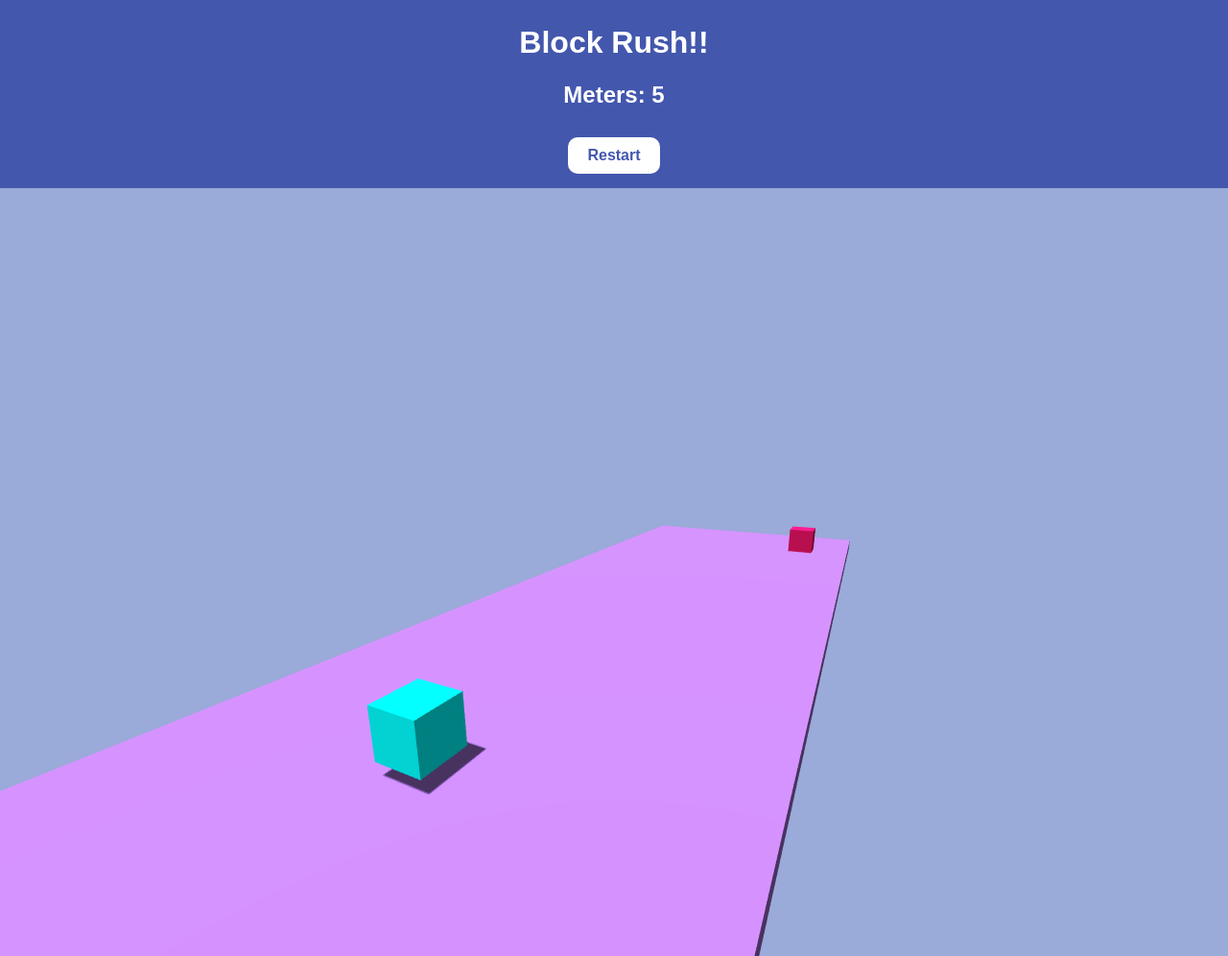
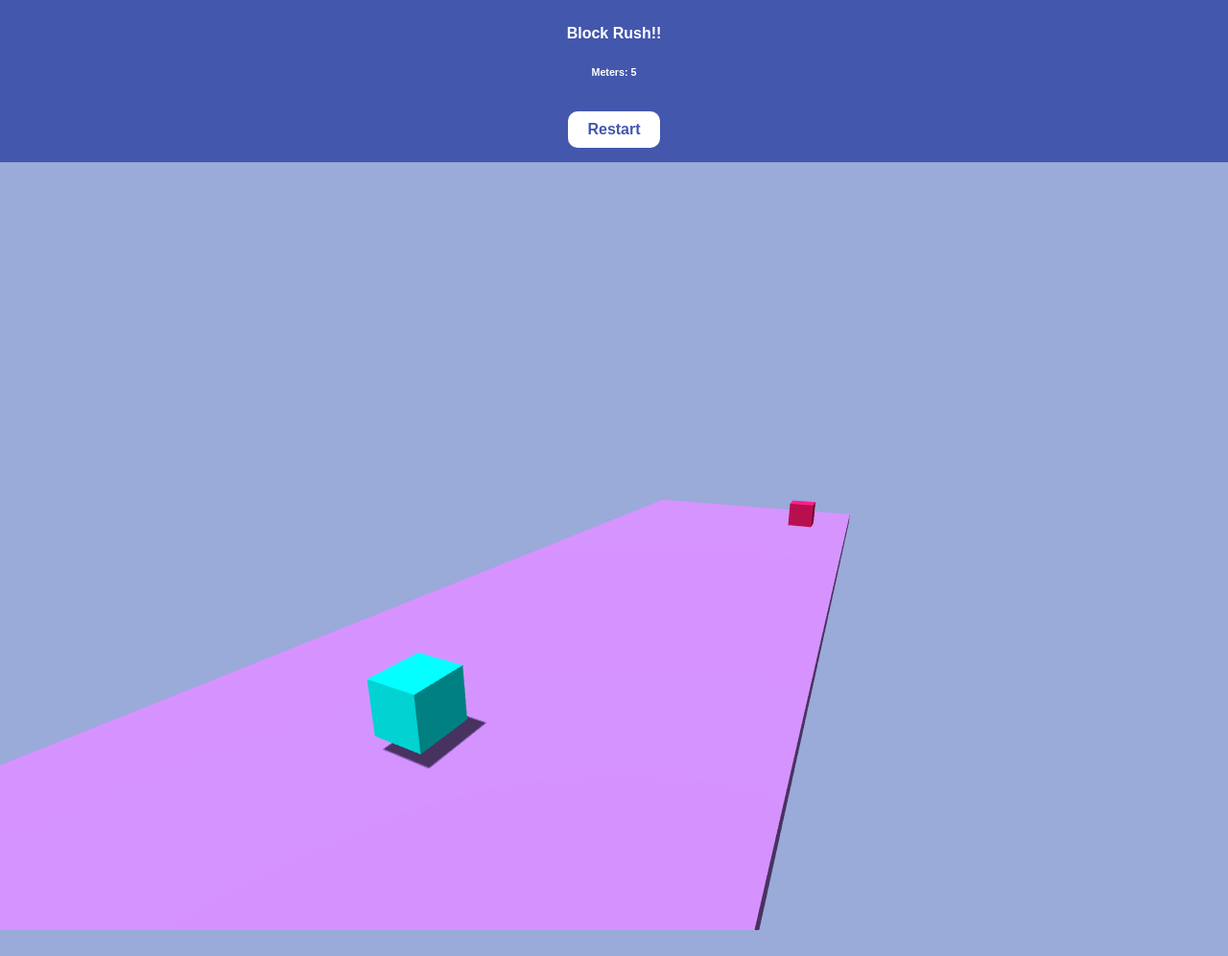
Before and after one commit to BonyRoy/Block-Rush-, a plain HTML site: page index.html in a window 1280 px wide. Shown: the whole page at 96% size. After the commit the page ends 969 px from the top, so only its background shows below. Drawn offline with nearby package versions, Linux system fonts and the light colour scheme; animation ran at ten frames a second.

Commit message:
Update index.html

```diff
--- a/index.html
+++ b/index.html
@@ -56,8 +56,8 @@
 </head>
 <body>
     <div class="header">
-        <h1>Block Rush!!</h1>
-        <h2>Meters: <span id="timer">0</span></h2>
+        <h4>Block Rush!!</h4>
+        <h6>Meters: <span id="timer">0</span></h6>
 
     <!-- Background Music -->
     <audio autoplay loop>
```
